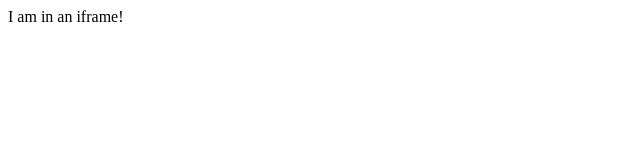
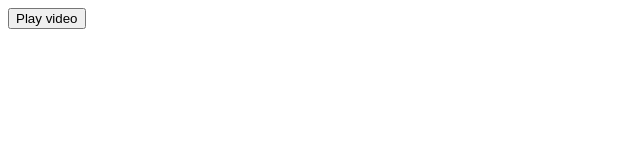
Before and after one commit to RupertBenWiser/iframe-test, a plain HTML site: page index.html in a window 1280 px wide. Shown: the whole page, without its empty margins (0-640 px from the left). Drawn offline with Linux system fonts and the light colour scheme.

Commit message:
Test storage access

```diff
--- a/index.html
+++ b/index.html
@@ -2,8 +2,19 @@
 <meta charset="utf-8">
 <title>Iframe test</title>
 <body>
-  I am in an iframe!
+  <div id="test"></div>
   <script>
-  TestWebMessageListener.postMessage("Some frame test message");
+  function makeRequestWithUserGesture() {
+    const testElement = document.getElementById("test");
+    document.requestStorageAccess().then(
+      function () {
+        testElement.innerHTML = "GOT ACCESS";
+      },
+      function () {
+        testElement.innerHTML = "NO ACCESS";
+      }
+    );
+  }
   </script>
+<button onclick="makeRequestWithUserGesture()">Play video</button>
 </body>
```
